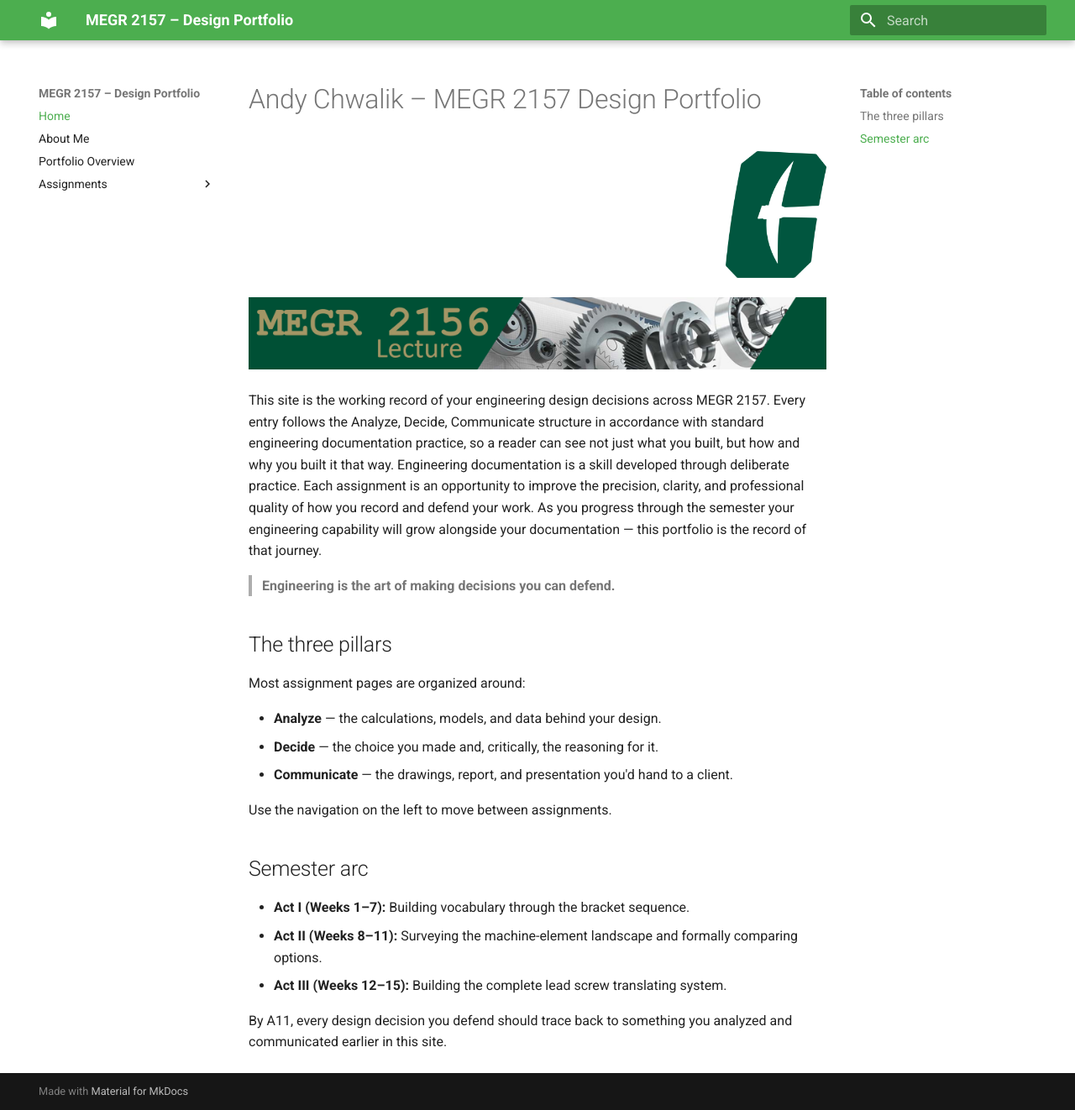
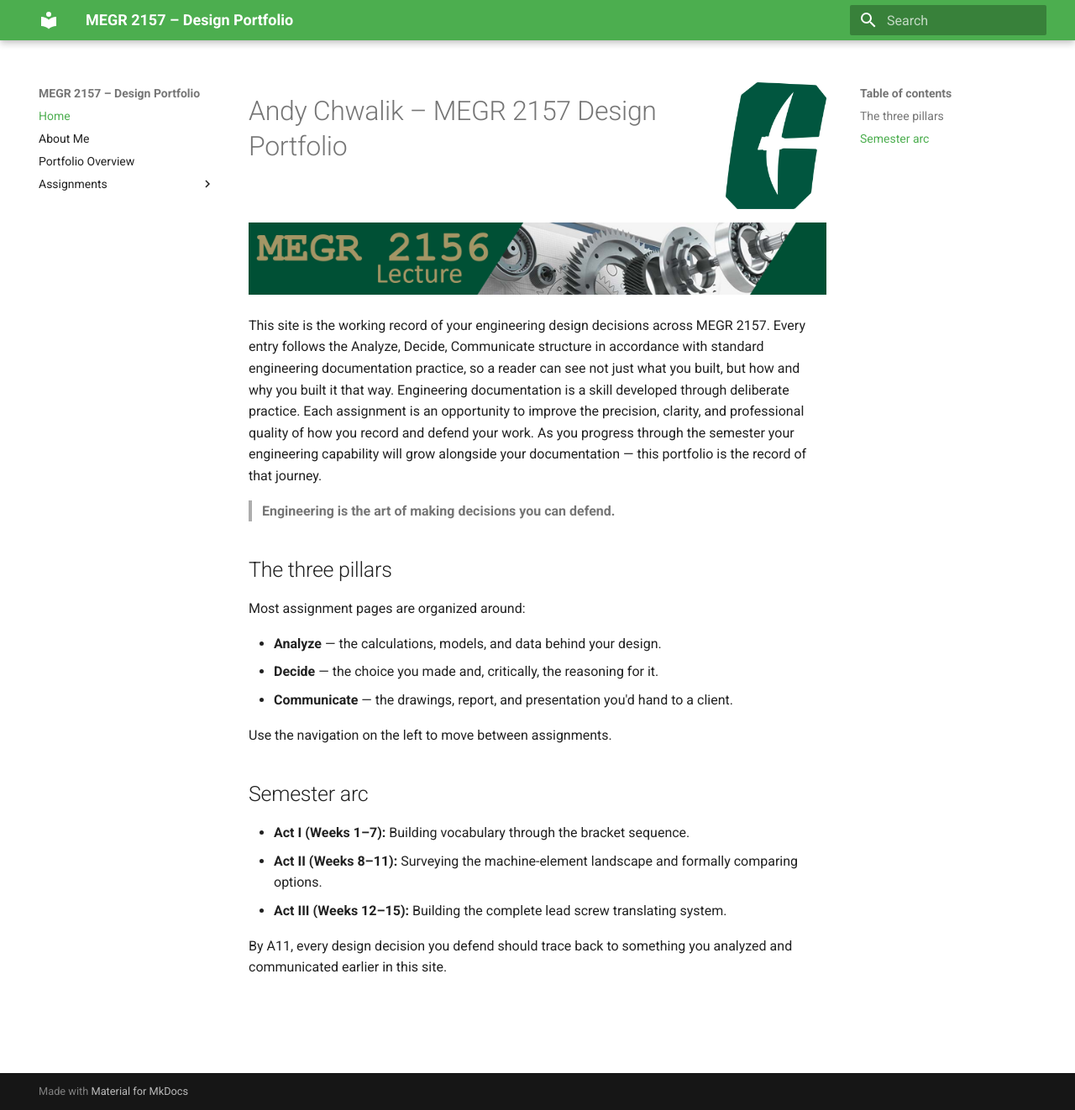
Before and after one commit to AndyChwalik/megr2157-portfolio, an MkDocs documentation site: the page built from docs/index.md, in a window 1280 px wide and 1322 px high. Shown: the whole window at 84% size. Built offline with MkDocs 1.6.1 and Material for MkDocs 9.7.7, drawn with Linux system fonts in a browser that asks for light colours.

Commit message:
LogoTest.md
Sees if the title and logo are on the same line

```diff
--- a/docs/index.md
+++ b/docs/index.md
@@ -1,7 +1,7 @@
-# Andy Chwalik – MEGR 2157 Design Portfolio
-<p align="right">
+<div style="display: flex; justify-content: space-between; align-items: center;">
+  <h1>Andy Chwalik – MEGR 2157 Design Portfolio </h1>
   <img src="UNCCharlotteLogo.jpg" alt="UNC Charlotte Logo" width="120">
-</p>
+</div>
 
 ![MEGR 2156-7 Title](MEGR2156title.png)
 
```
